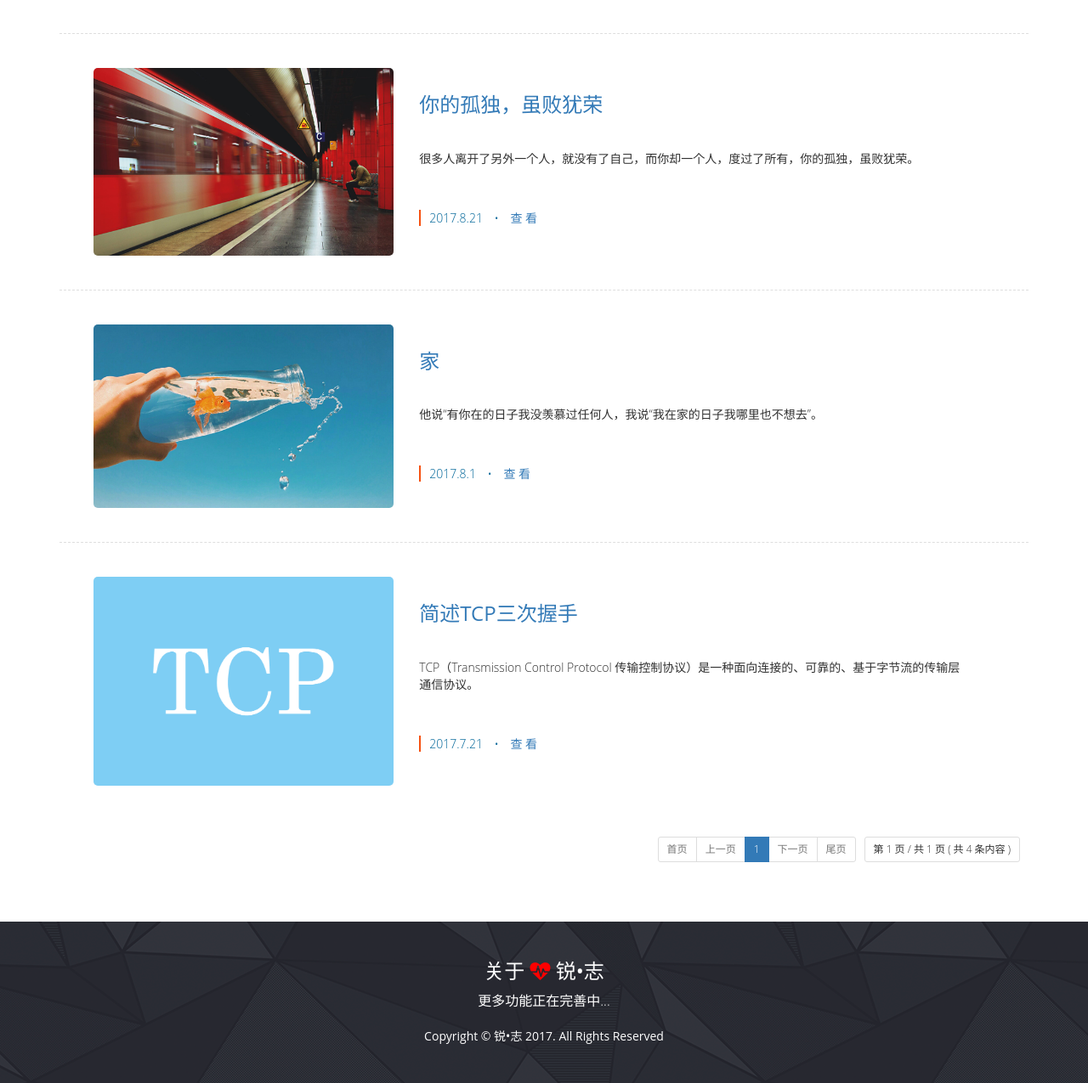
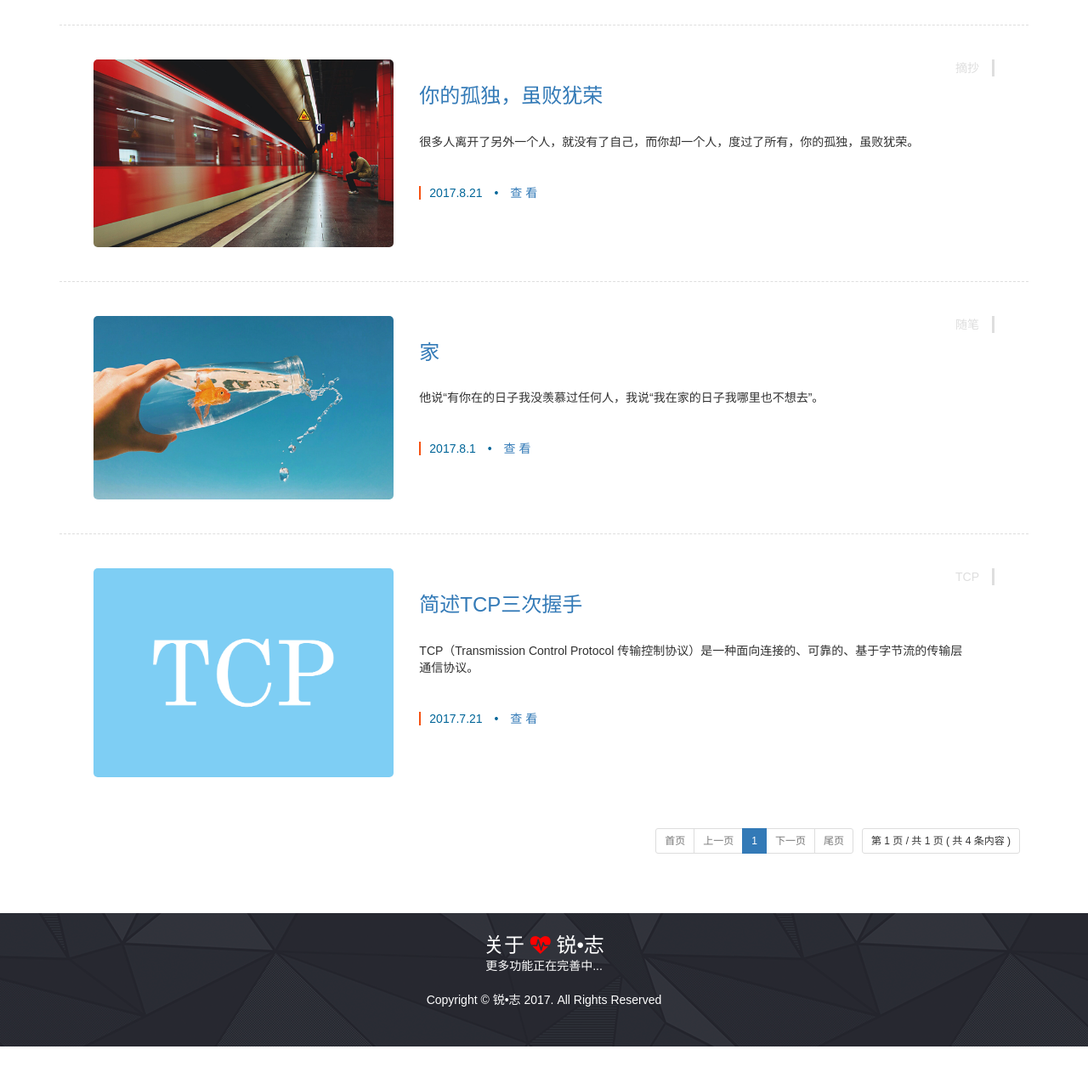
Before and after one commit to XurryAli/xurryblog, a PHP site: page /article-list.html in a window 1280 px wide. Shown: the part 550-1825 px from the top of the page at 85% size. After the commit the page ends 1782 px from the top, so only its background shows below. Run offline with PHP 8.4, Linux system fonts and the light colour scheme.

Commit message:
change  article css

```diff
--- a/article-list.html
+++ b/article-list.html
@@ -25,13 +25,14 @@
 		<div class="main text-left">
 			<div class="container">
 				<div class="col-md-12 title">
-					<p>你没有如期归来，而这正是离别的意义。</p>
+					<p>你没有如期归来 • 而这正是离别的意义</p>
 				</div>
 				<div class="article">
-					<div class="col-md-12 article-wraper wraper-{{isActive}}" ng-mouseenter="isActive = true" ng-mouseleave="isActive = false" ng-repeat="articleNum in datas | limitTo : perPage : (currentPage - 1) * perPage"">
+					<div class="col-md-12 article-wraper wraper-{{isActive}}" ng-mouseenter="isActive = true" ng-mouseleave="isActive = false" ng-repeat="articleNum in datas | limitTo : perPage : (currentPage - 1) * perPage">
 						<div class="col-md-4 col-xm-12 right-img">
 							<a href="#"><img class='img-{{isDisabled}}' ng-src="{{articleNum.articleImg}}" ng-mouseenter="isDisabled = true" ng-mouseleave="isDisabled = false"></a>
 						</div>
+						<i class="classify" ng-bind="articleNum.articleClassify"></i>
 						<div class="col-md-8 left-content">
 							<h3><a ng-href="{{articleUrl}}" class="article-title" ng-bind="articleNum.articleTitle" ng-click="getArticle($event, articleNum.articleId)"></a></h3>
 							<p class="article-content" ng-bind="articleNum.articleContent"></p>
--- a/css/index.css
+++ b/css/index.css
@@ -1,13 +1,36 @@
-
-
+/*reset CSS*/
+html, body, div, span, object, iframe,
+h1, h2, h3, h4, h5, h6, p, blockquote, pre,
+abbr, address, cite, code,
+del, dfn, em, img, ins, kbd, q, samp,
+small, strong, sub, sup, var,
+b, i,
+dl, dt, dd, ol, ul, li,
+fieldset, form, label, legend,
+table, caption, tbody, tfoot, thead, tr, th, td,
+article, aside, canvas, details, figcaption, figure,
+footer, header, hgroup, menu, nav, section, summary,
+time, mark, audio, video {
+    margin:0;
+    padding:0;
+    border:0;
+    outline:0;
+    vertical-align:baseline;
+    background:transparent;
+}
+body {
+    font-family: "Arial","Microsoft YaHei","黑体","宋体",sans-serif;
+    background-color: #FFFFFF;
+    text-align:justify;
+    text-justify:distribute-all-lines;
+}
+img{display: block;}
+em,i {font-style: normal}
+ul,ol,li{list-style-type: none}
 a,
 a:hover,
 a:focus {text-decoration: none;cursor: pointer;}
 a:focus {outline: none;}
-body{margin:0;padding:0;background-image:url(../images/background.png);
-/*background-repeat:no-repeat;background-size:100% 100%;*/
-    font-family: 'Open Sans', sans-serif;font-size: 16px;font-weight:300;text-align:justify; text-justify:distribute-all-lines;
-}
 section{box-shadow: 5px 5px 25px #dadada;background: white;}
 
 /*配置样式*/
--- a/css/personlist.css
+++ b/css/personlist.css
@@ -2,7 +2,7 @@
 * @Author: Xurry
 * @Date:   2017-08-24 14:15:31
 * @Last Modified by:   Xurry
-* @Last Modified time: 2017-08-24 17:55:15
+* @Last Modified time: 2017-08-28 10:13:38
 */
 
 /* article page css */
@@ -20,7 +20,6 @@ body{
 	font-size: 24px;
 	padding-left: 70px;
 	text-align: right;
-	border-right: 4px solid #dedede;
 }
 
 .main .article .wraper-true{
@@ -53,6 +52,11 @@ body{
 	width: 100%;
 	height: 100%;
 	border-radius: 5px;
+}
+.main .article .article-wraper .classify{
+	float: right;
+	border-right: 3px solid #dedede;
+	color: #dedede;
 }
 .main .article>div{
 	padding: 40px;
--- a/data/person-article.json
+++ b/data/person-article.json
@@ -10,28 +10,32 @@
             "articleId": "article_1",
             "articleImg": "./images/components/article_01.png",
             "articleContent": "我和这个世界不熟。 这并非是我选择死亡或者生存的原因。 我依旧有很多选择， 刚巧，这两者，都不是选项之一。 ",
-            "articleTime": "2017.8.23"
+            "articleTime": "2017.8.23",
+            "articleClassify": "摘抄"
         },
         {
             "articleTitle": "你的孤独，虽败犹荣",
             "articleId": "article_2",
             "articleImg": "./images/components/article_02.png",
             "articleContent": "很多人离开了另外一个人，就没有了自己，而你却一个人，度过了所有，你的孤独，虽败犹荣。",
-            "articleTime": "2017.8.21"
+            "articleTime": "2017.8.21",
+            "articleClassify": "摘抄"
         },
         {
             "articleTitle": "家",
             "articleId": "article_3",
             "articleImg": "./images/components/article_03.png",
             "articleContent": "他说“有你在的日子我没羡慕过任何人，我说“我在家的日子我哪里也不想去”。",
-            "articleTime": "2017.8.1"
+            "articleTime": "2017.8.1",
+            "articleClassify": "随笔"
         },
         {
             "articleTitle": "简述TCP三次握手",
             "articleId": "article_4",
             "articleImg": "./images/components/article_04.png",
             "articleContent": "TCP（Transmission Control Protocol 传输控制协议）是一种面向连接的、可靠的、基于字节流的传输层通信协议。",
-            "articleTime": "2017.7.21"
+            "articleTime": "2017.7.21",
+            "articleClassify": "TCP"
         }
     ]
 }
```
